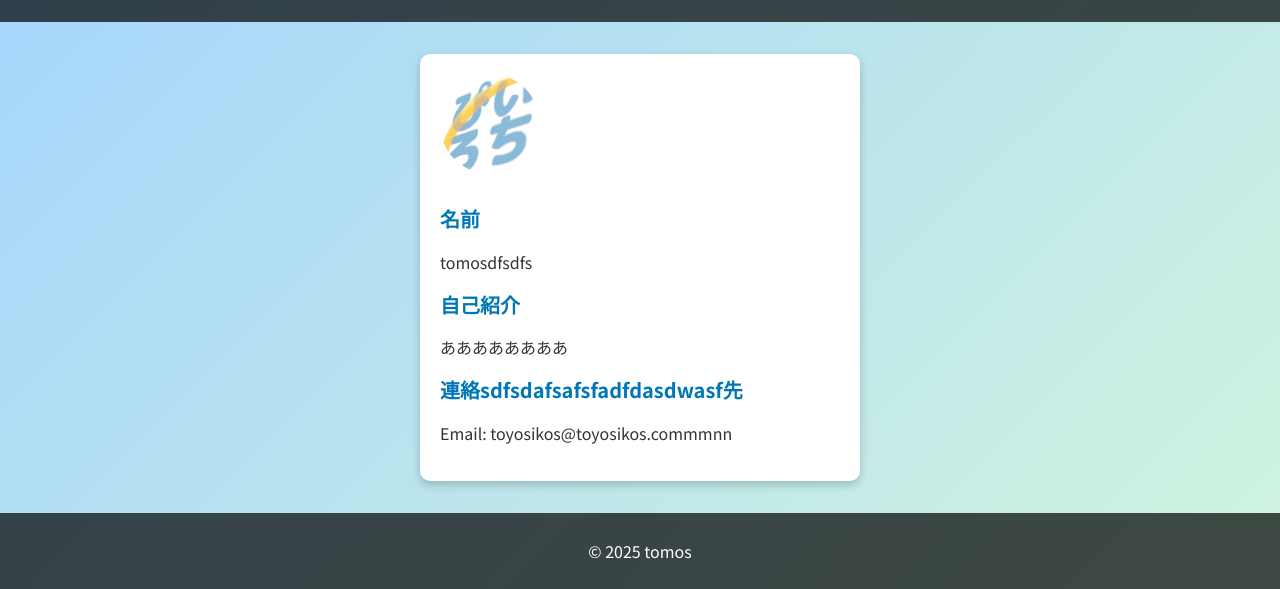
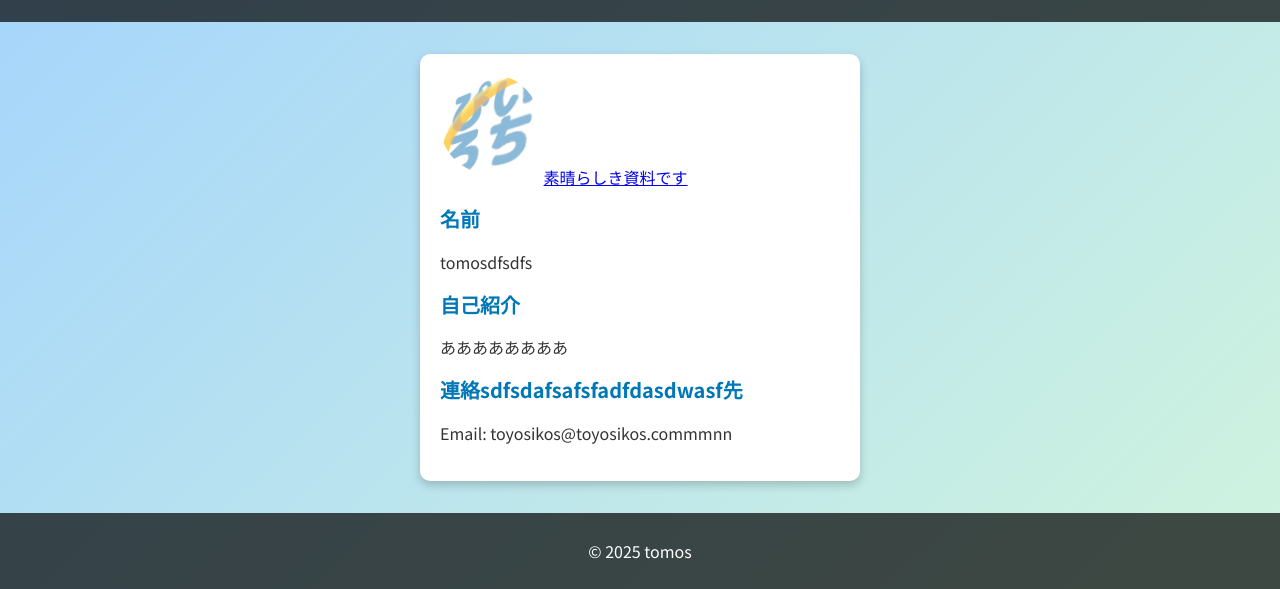
Before and after one commit to toyosikos/toyosikos.github.io, a plain HTML site: page index.html in a window 1280 px wide. Shown: the part 211-800 px from the top of the page. Drawn offline with Linux system fonts and the light colour scheme.

Commit message:
ikpe intoro

```diff
--- a/index.html
+++ b/index.html
@@ -15,6 +15,7 @@
     <main>
         <section class="profile">
             <img src="profile.jpg" alt="プロフィール画像">
+            <a href="https://zenn.dev/ikepe/articles/3525fe6d95a475">素晴らしき資料です</a>
             <h2>名前</h2>
             <p>tomosdfsdfs</p>
             <h2>自己紹介</h2>
```
